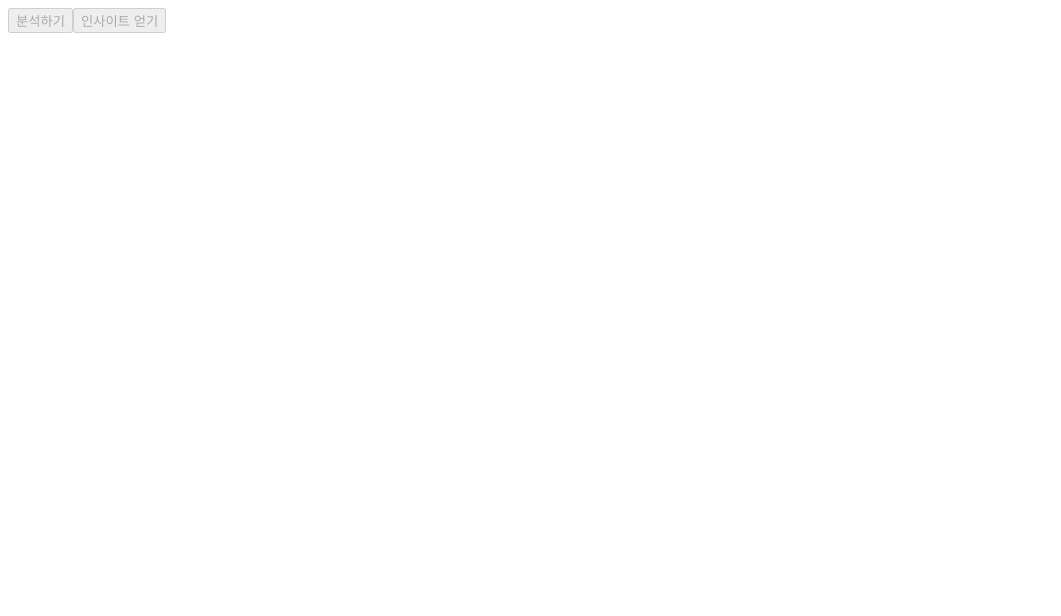
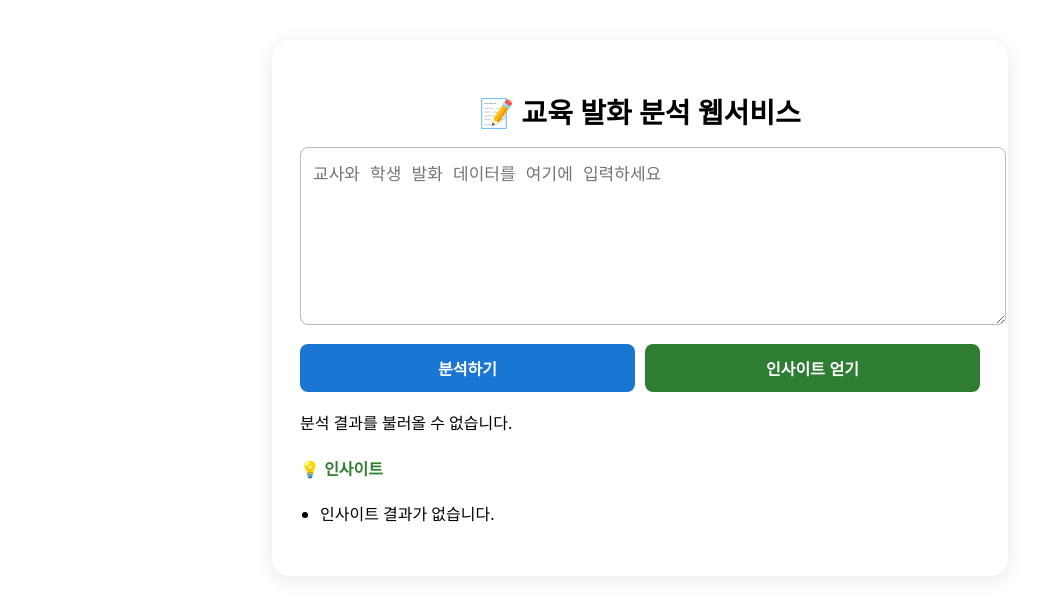
Before and after one commit to JunseongHong88/TTA, a React (Create React App) app in the folder client/: page / in a window 1280 px wide. Shown: the top 616 px of the page, without its empty margins (0-1061 px from the left). Built offline with nearby package versions, Linux system fonts and the light colour scheme.

Commit message:
Restore UI and fix fetch endpoints

```diff
--- a/client/src/App.js
+++ b/client/src/App.js
@@ -52,22 +52,166 @@ function App() {
     setLoading(false);
   };
 
-  // 이하 렌더링 로직(기존 그대로) …
   const renderSectionContent = (content) => {
-    /* … unchanged … */
-  };
-  const renderAnalysis = (arr) => {
-    /* … unchanged … */
-  };
-  const renderInsights = (arr) => {
-    /* … unchanged … */
+    if (Array.isArray(content)) {
+      if (content.length > 0 && typeof content[0] === 'object') {
+        const keys = Object.keys(content[0]);
+        return (
+          <table style={{ borderCollapse: 'collapse', width: '100%', fontSize: 15 }}>
+            <thead>
+              <tr>
+                {keys.map(k => (
+                  <th
+                    key={k}
+                    style={{
+                      borderBottom: '1px solid #ccc',
+                      textAlign: 'left',
+                      padding: '4px 6px',
+                      background: '#f2f2f2'
+                    }}
+                  >
+                    {k}
+                  </th>
+                ))}
+              </tr>
+            </thead>
+            <tbody>
+              {content.map((item, i) => (
+                <tr key={i}>
+                  {keys.map(k => (
+                    <td key={k} style={{ padding: '4px 6px', borderBottom: '1px solid #eee' }}>
+                      {String(item[k])}
+                    </td>
+                  ))}
+                </tr>
+              ))}
+            </tbody>
+          </table>
+        );
+      }
+      return (
+        <ul style={{ paddingLeft: 20, margin: 0 }}>
+          {content.map((item, idx) =>
+            <li key={idx}>{typeof item === 'object' ? JSON.stringify(item) : item}</li>
+          )}
+        </ul>
+      );
+    }
+    if (content && typeof content === 'object') {
+      return (
+        <ul style={{ paddingLeft: 20, margin: 0 }}>
+          {Object.entries(content).map(([k, v]) =>
+            <li key={k}><b>{k}:</b> {typeof v === 'object' ? JSON.stringify(v) : String(v)}</li>
+          )}
+        </ul>
+      );
+    }
+    return <div style={{ whiteSpace: 'pre-wrap' }}>{content}</div>;
   };
 
+  const renderAnalysis = (arr) => (
+    <div style={{ marginTop: 16 }}>
+      {Array.isArray(arr) && arr.length > 0
+        ? arr.map((step, i) => (
+          <div
+            key={i}
+            style={{ marginBottom: 18, background: '#f8f9fa', borderRadius: 8, padding: 16 }}
+          >
+            <b style={{ fontSize: 17, color: '#1668c2' }}>
+              {step?.title ? step.title.replace(/^\d+\.\s?/, '') : `단계 ${i + 1}`}
+            </b>
+            <div style={{ marginTop: 8, fontSize: 15, color: '#222' }}>
+              {renderSectionContent(step?.content)}
+            </div>
+          </div>
+        ))
+        : <div>분석 결과를 불러올 수 없습니다.</div>}
+    </div>
+  );
+
+  const renderInsights = (arr) => (
+    <div style={{ marginTop: 20 }}>
+      <h4 style={{ color: '#2e7d32' }}>💡 인사이트</h4>
+      <ul style={{ paddingLeft: 20 }}>
+        {Array.isArray(arr) && arr.length > 0
+          ? arr.map((item, idx) => (
+            <li key={idx} style={{ marginBottom: 12, fontSize: 16 }}>
+              <b>{item?.title || item?.idea || `인사이트 ${idx + 1}`}</b>
+              <div style={{ marginTop: 4, color: '#222' }}>
+                {item?.content || item?.description}
+              </div>
+            </li>
+          ))
+          : <li>인사이트 결과가 없습니다.</li>}
+      </ul>
+    </div>
+  );
+
   return (
-    <div style={{ /* … your styles … */ }}>
-      {/* … your JSX … */}
-      <button onClick={analyze} disabled={loading || !input}>분석하기</button>
-      <button onClick={getInsight} disabled={loading || !analysis}>인사이트 얻기</button>
+    <div style={{
+      maxWidth: 680,
+      margin: '40px auto',
+      padding: 28,
+      borderRadius: 18,
+      boxShadow: '0 4px 20px rgba(0,0,0,0.09)',
+      background: '#fff',
+      fontFamily: 'system-ui',
+      minHeight: 480
+    }}>
+      <h2 style={{ textAlign: 'center', fontSize: 28, marginBottom: 16 }}>
+        📝 교육 발화 분석 웹서비스
+      </h2>
+      <textarea
+        rows={8}
+        style={{
+          width: '100%',
+          fontSize: 17,
+          borderRadius: 8,
+          padding: 12,
+          marginBottom: 14,
+          border: '1px solid #bbb'
+        }}
+        placeholder="교사와 학생 발화 데이터를 여기에 입력하세요"
+        value={input}
+        onChange={e => setInput(e.target.value)}
+      />
+      <div style={{ display: 'flex', gap: 10, marginBottom: 18 }}>
+        <button
+          onClick={analyze}
+          disabled={loading || !input}
+          style={{
+            flex: 1,
+            padding: 12,
+            borderRadius: 8,
+            background: '#1976d2',
+            color: '#fff',
+            border: 0,
+            fontWeight: 'bold',
+            fontSize: 16,
+            cursor: 'pointer'
+          }}
+        >
+          {loading ? '분석 중...' : '분석하기'}
+        </button>
+        <button
+          onClick={getInsight}
+          disabled={loading || !analysis}
+          style={{
+            flex: 1,
+            padding: 12,
+            borderRadius: 8,
+            background: '#2e7d32',
+            color: '#fff',
+            border: 0,
+            fontWeight: 'bold',
+            fontSize: 16,
+            cursor: 'pointer'
+          }}
+        >
+          {loading ? '처리 중...' : '인사이트 얻기'}
+        </button>
+      </div>
+
       {renderAnalysis(analysis)}
       {renderInsights(insights)}
     </div>
```
